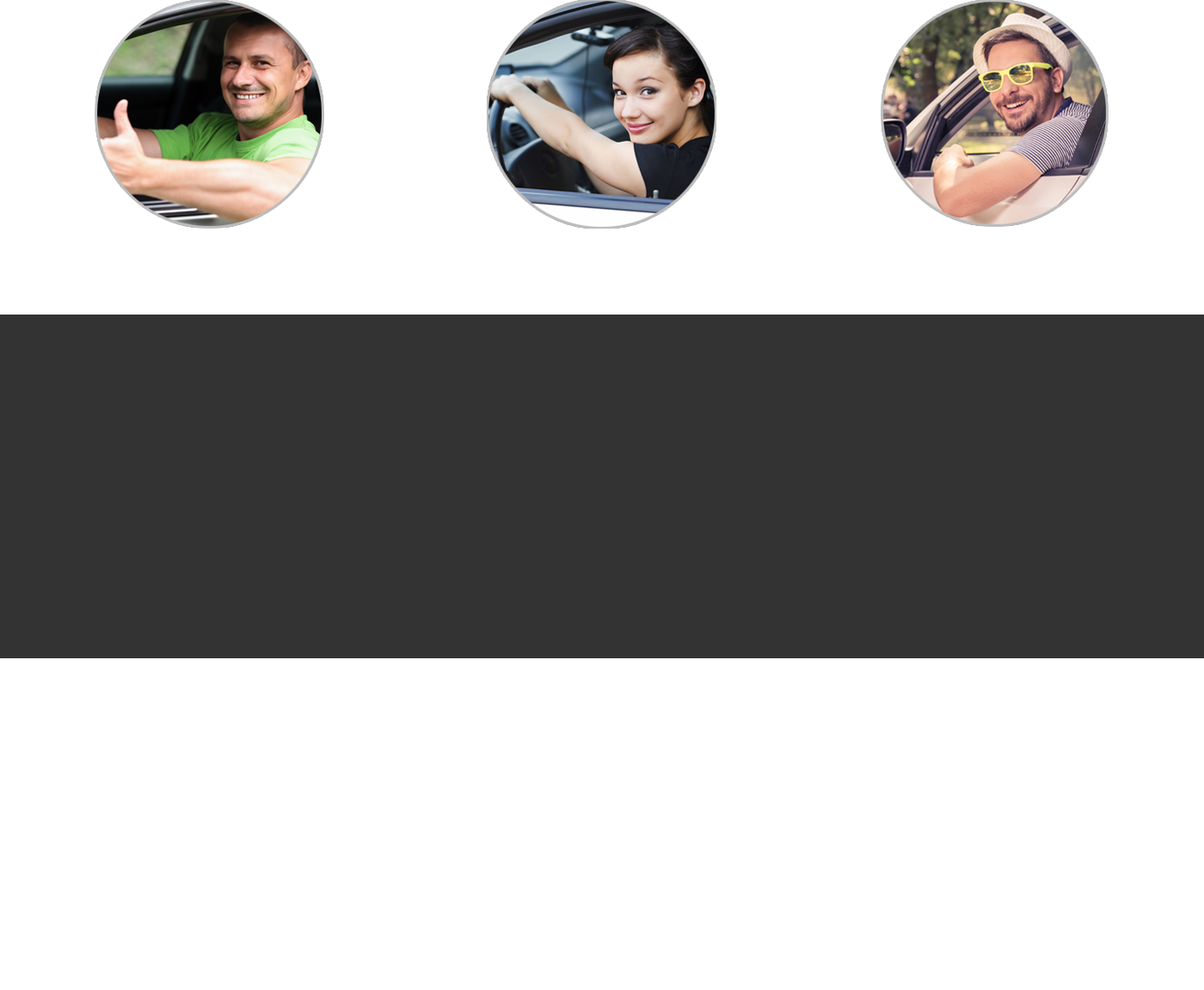
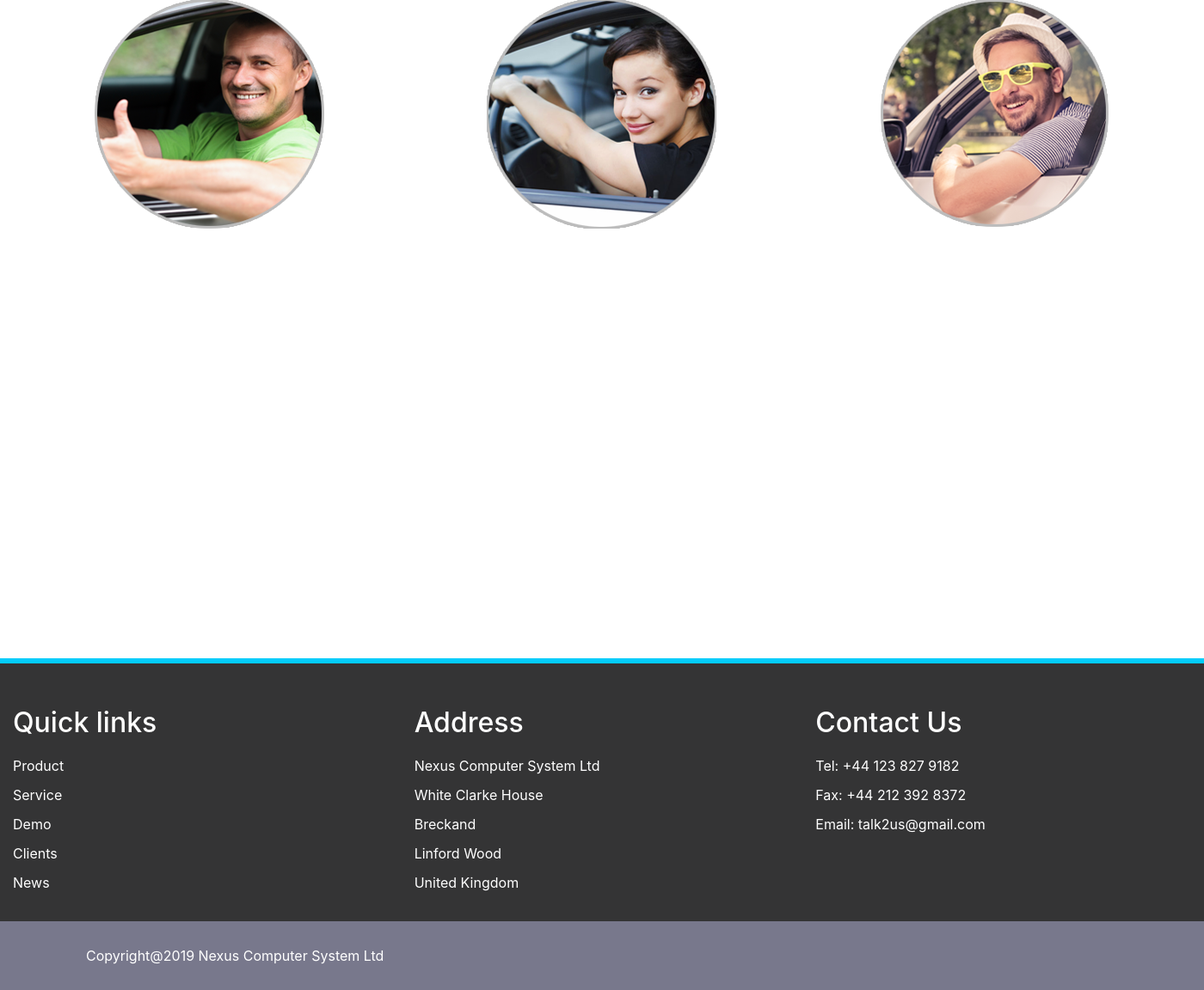
Before and after one commit to akaminejunsui/deliveryApp, a CodeIgniter app: page /database/ in a window 1400 px wide. Shown: the part 4059-5211 px from the top of the page at 86% size. Before the commit the page ends 4825 px from the top, so only its background shows below. Run offline with CodeIgniter, Linux system fonts and the light colour scheme.

Commit message:
add footer

```diff
--- /dev/null
+++ b/application/views/footer.php
@@ -0,0 +1,37 @@
+<div class = 'footer'>
+    <div class = 'row footer_details'>
+        <div class = 'col-4'>
+            <h2>Quick links</h2>
+            <ul>
+                <li><a>Product</a></li>
+                <li><a>Service</a></li>
+                <li><a>Demo</a></li>
+                <li><a>Clients</a></li>
+                <li><a>News</a></li>
+            </ul>
+        </div>
+        <div class = 'col-4'>
+            <h2>Address</h2>
+            <ul>
+                <li><a>Nexus Computer System Ltd</a></li>
+                <li><a>White Clarke House</a></li>
+                <li><a>Breckand</a></li>
+                <li><a>Linford Wood</a></li>
+                <li><a>United Kingdom</a></li>
+            </ul>
+        </div>
+        <div class = 'col-4'>
+            <h2>Contact Us</h2>
+            <ul>
+                <li>Tel: +44 123 827 9182</li>
+                <li>Fax: +44 212 392 8372</li>
+                <li>Email: talk2us@gmail.com</li>
+            </ul>
+        </div>
+    </div>
+    <div class = 'footer_copyright'>
+        <div class = 'row align-items-center'>
+            <span>Copyright@2019 Nexus Computer System Ltd</span>
+        </div>
+    </div>
+</div>
--- a/application/views/welcome_message.php
+++ b/application/views/welcome_message.php
@@ -142,10 +142,13 @@ defined('BASEPATH') OR exit('No direct script access allowed');
 					</div>
 				</div>
 			</div>
-			<div class = 'box' id = 'contact'></div>
+			<div class = 'box' id = 'contact'>
+
+			</div>
 			<div class = 'arrow_up hidden'>
 				<a href="#pagetop"><img width = '50' src="<?php echo base_url(),'/assets/images/arrow-up.png'; ?>"></a>
 			</div>
+			<?php include('footer.php'); ?>
 		</div>
 	</body>
 </html>
--- a/assets/css/welcome.css
+++ b/assets/css/welcome.css
@@ -135,7 +135,6 @@
 #contact {
     width: 100%;
     height: 400px;
-    background-color: #333;
 }
 .item h1 {
     margin-top: 50px;
@@ -143,3 +142,34 @@
 .driverscreen {
     font-size: 18px;
 }
+.footer {
+    border-top: 6px solid #03ccfa;
+    background-color: #343435;
+    color:#fff;
+}
+.footer_details {
+    margin: 0 auto;
+    width: 1400px;
+    height: 300px;
+}
+.footer_details ul {
+    list-style-type: none;
+    padding-left: 0;
+}
+.footer_details ul li {
+    padding-top: 10px;
+}
+.footer_details div {
+    margin-top: 50px;
+}
+.footer_copyright {
+    background-color: #78788c;
+    height: 80px;
+}
+.footer_copyright div {
+    height: 100%;
+    margin:0!important;
+}
+.footer_copyright span {
+    padding-left: 100px;
+}
```
